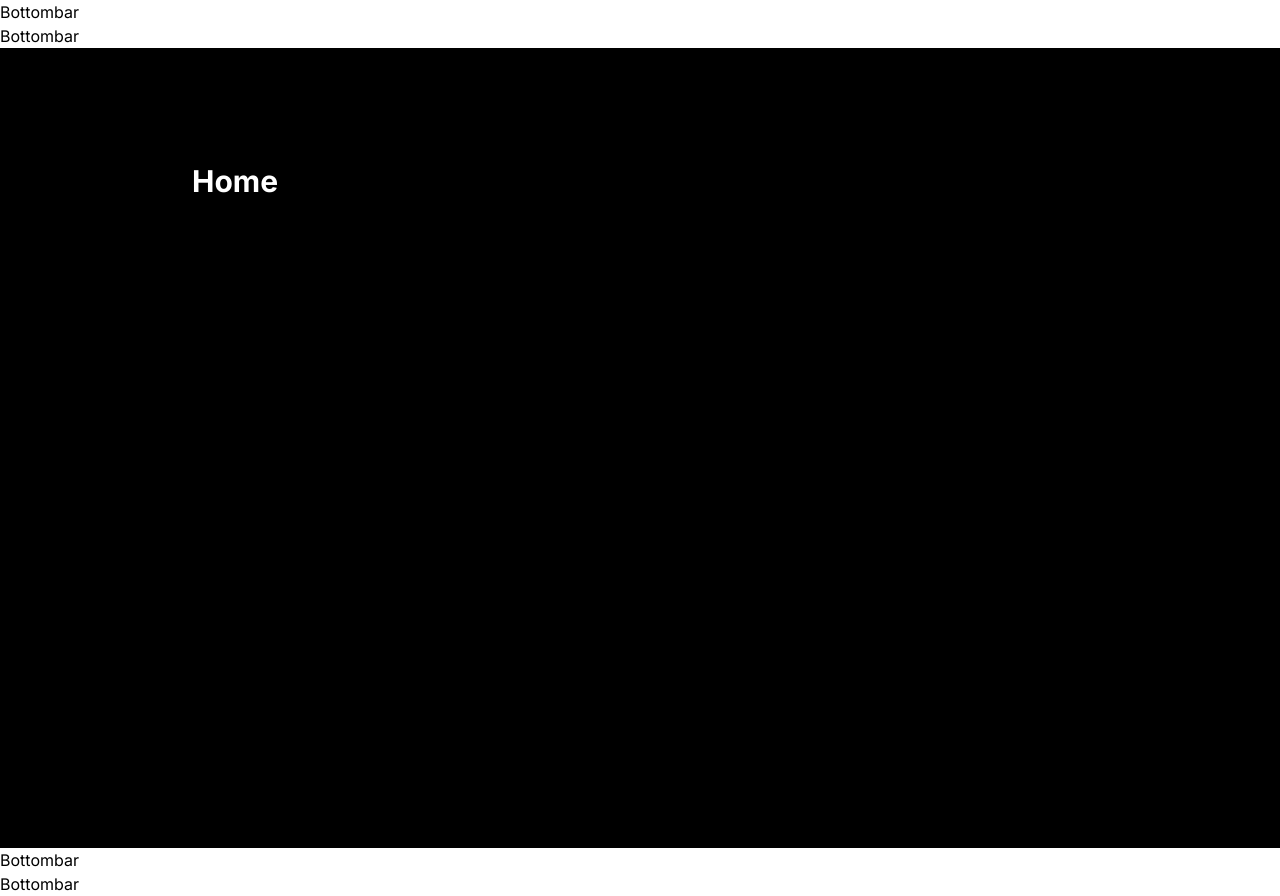
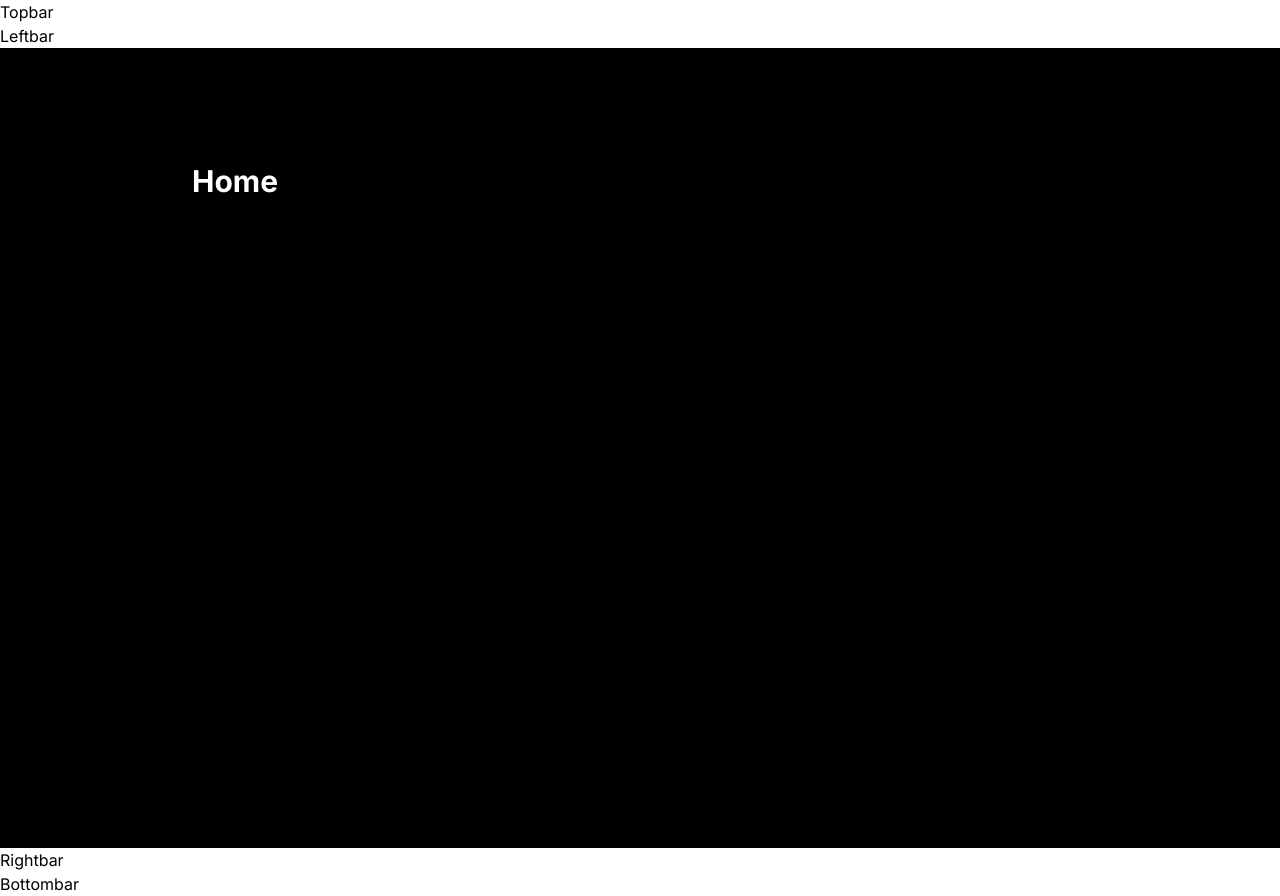
Before and after one commit to lucascomamala/threads, a Next.js app: page / in a window 1280 px wide. Built offline with nearby package versions, Linux system fonts and the light colour scheme.

Commit message:
Shared components import

```diff
--- a/app/(root)/layout.tsx
+++ b/app/(root)/layout.tsx
@@ -21,7 +21,9 @@ export default function RootLayout({
     <ClerkProvider>
       <html lang="en">
         <body className={inter.className}>
+
           <Topbar />
+
           <main>
             <LeftSidebar />
 
@@ -33,7 +35,9 @@ export default function RootLayout({
 
             <RightSidebar />
           </main>
+
           <Bottombar />
+
         </body>
       </html>
     </ClerkProvider>
--- a/components/shared/LeftSidebar.tsx
+++ b/components/shared/LeftSidebar.tsx
@@ -1,5 +1,5 @@
 function LeftSidebar() {
-  return <h1>Bottombar</h1>
+  return <h1>Leftbar</h1>
 }
 
 export default LeftSidebar
--- a/components/shared/RightSidebar.tsx
+++ b/components/shared/RightSidebar.tsx
@@ -1,5 +1,5 @@
 function RightSidebar() {
-  return <h1>Bottombar</h1>
+  return <h1>Rightbar</h1>
 }
 
 export default RightSidebar
--- a/components/shared/Topbar.tsx
+++ b/components/shared/Topbar.tsx
@@ -1,5 +1,5 @@
 function Topbar() {
-  return <h1>Bottombar</h1>
+  return <h1>Topbar</h1>
 }
 
 export default Topbar
```
